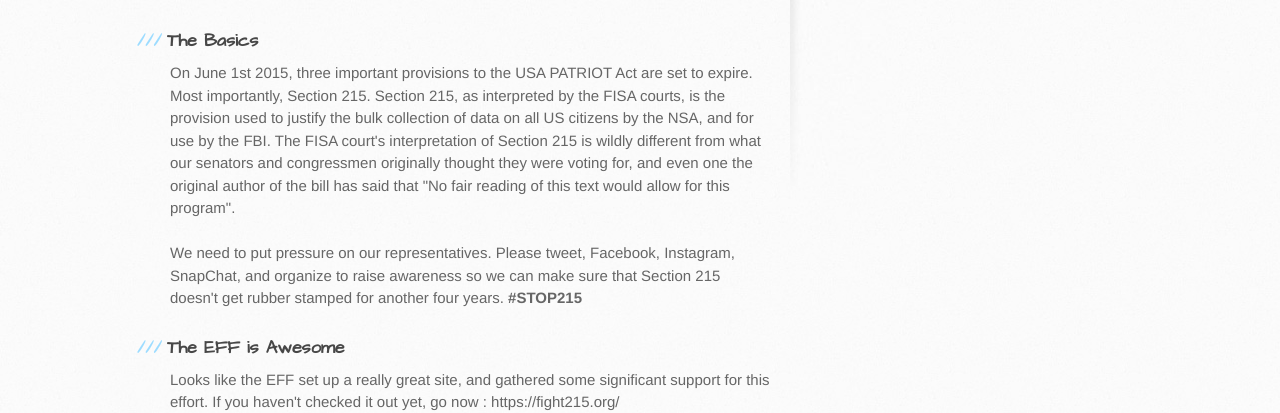
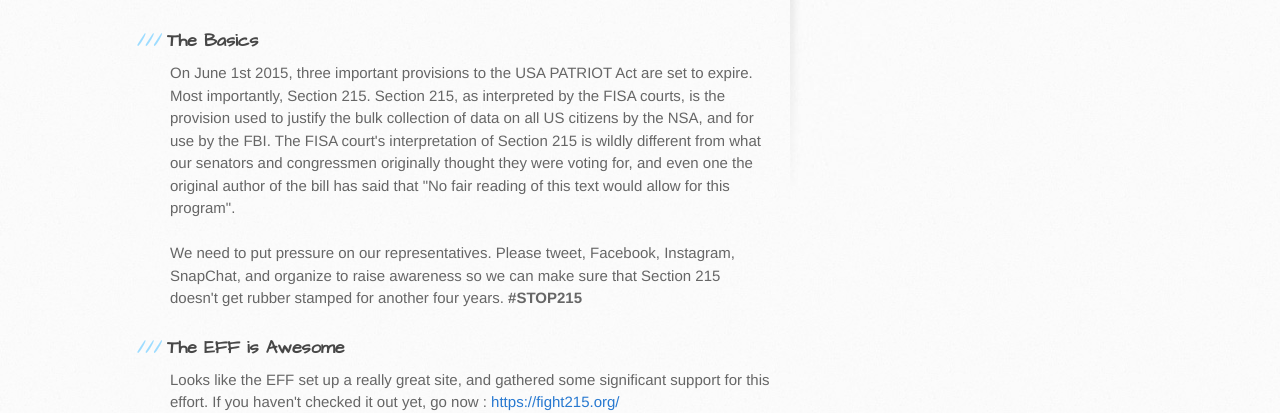
Before and after one commit to pierce403/stop215, a plain HTML site: page index.html in a window 1280 px wide. Shown: the part 629-1042 px from the top of the page. Drawn offline with Linux system fonts and the light colour scheme.

Commit message:
hyperlinked the fight215 thing

```diff
--- a/index.html
+++ b/index.html
@@ -37,7 +37,7 @@ On June 1st 2015, three important provisions to the USA PATRIOT Act are set to e
 We need to put pressure on our representatives.  Please tweet, Facebook, Instagram, SnapChat, and organize to raise awareness so we can make sure that Section 215 doesn't get rubber stamped for another four years. <b>#STOP215</b>
 
 <h3>The EFF is Awesome</h3>
-Looks like the EFF set up a really great site, and gathered some significant support for this effort.  If you haven't checked it out yet, go now : https://fight215.org/
+Looks like the EFF set up a really great site, and gathered some significant support for this effort.  If you haven't checked it out yet, go now : <a href="https://fight215.org/">https://fight215.org/</a>
 
 <h3>Resources</h3>
 
```
